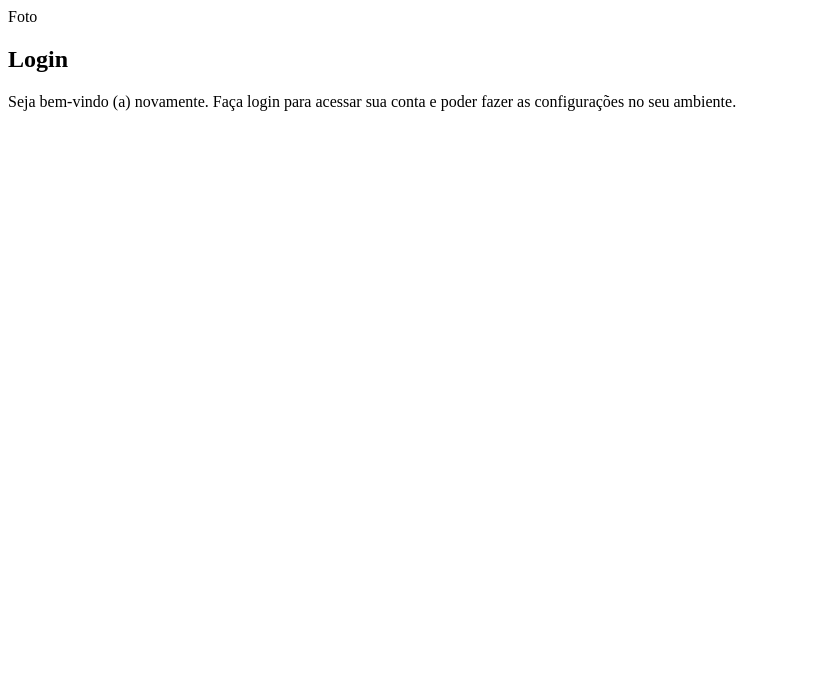
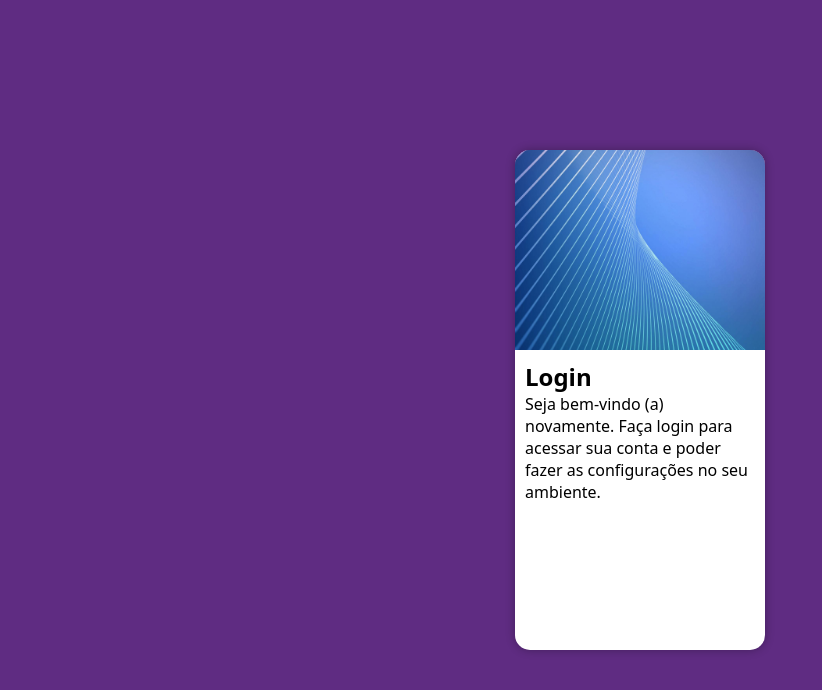
Before and after one commit to crstudioweb/login, a plain HTML site: page index.html in a window 1280 px wide. Shown: the whole page, without its empty margins (0-822 px from the left). Drawn offline with Linux system fonts and the light colour scheme.

Commit message:
inseri a imagem

```diff
--- a/estilos/style.css
+++ b/estilos/style.css
@@ -6,3 +6,49 @@ verde:#49a09d
 lilas:#5f2c82
 
 */
+
+* {
+  font-family: system-ui, -apple-system, BlinkMacSystemFont, "Segoe UI", Roboto,
+    Oxygen, Ubuntu, Cantarell, "Open Sans", "Helvetica Neue", sans-serif;
+  padding: 0px;
+  margin: 0px;
+  box-sizing: border-box;
+}
+
+body,
+html {
+  background-color: #5f2c82;
+  height: 100vh;
+  width: 100vw;
+}
+
+main {
+  height: 100vh;
+  width: 100vw;
+  position: relative;
+}
+
+#login {
+  position: absolute;
+  top: 50%;
+  left: 50%;
+  overflow: hidden;
+  transform: translate(-50%, -50%);
+  background-color: #fff;
+  width: 250px;
+  height: 500px;
+  border-radius: 15px;
+  box-shadow: 0px 0px 10px rgba(0, 0, 0, 0.3);
+}
+
+#imagem {
+  display: block;
+  background: #5f2c82 url(../imagens/img.jpg) no-repeat center center;
+  background-size: cover;
+  height: 200px;
+}
+
+#formulario {
+  display: block;
+  padding: 10px;
+}
--- a/index.html
+++ b/index.html
@@ -9,7 +9,7 @@
   <body>
     <main>
       <section id="login">
-        <div id="imagem">Foto</div>
+        <div id="imagem"></div>
         <div id="formulario">
           <h1>Login</h1>
           <p>
```
Also changed, not shown: imagens/img.jpg (added), imagens/login.jpg (deleted), 1 other file.
